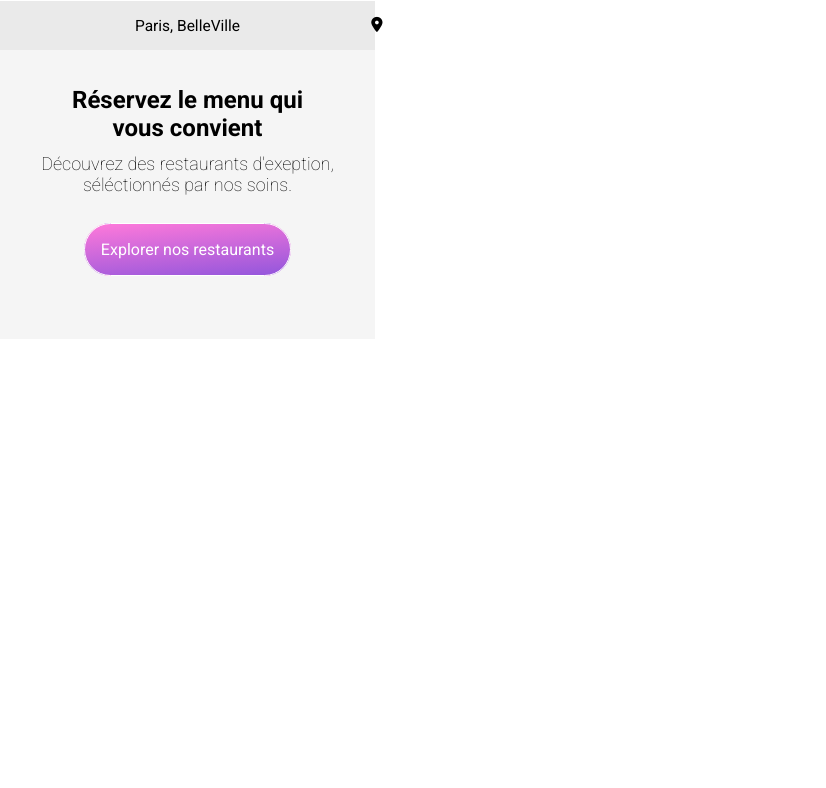
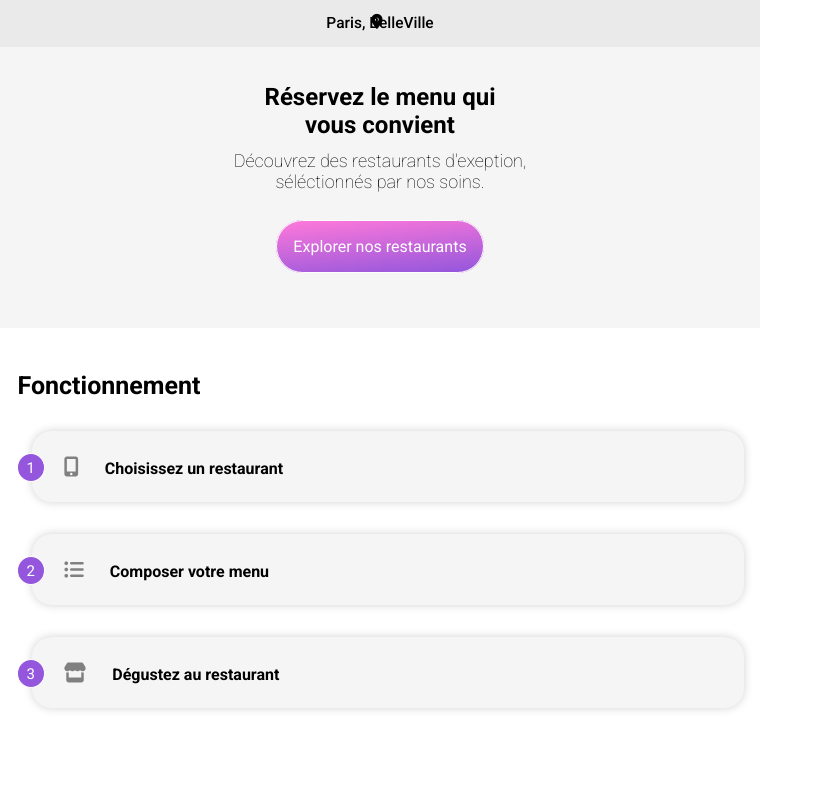
Before and after one commit to NLN74/OhMyFood_Nolan, a website: page index.html in a window 1280 px wide. Shown: the part 65-853 px from the top of the page, without its empty margins (0-826 px from the left). Before the commit the page ends 800 px from the top, so only its background shows below. Drawn offline with Linux system fonts and the light colour scheme; a web font is replaced by a local one.

Commit message:
Page daccueil avancer jusqua la partie fonctionnement plus que le hover

```diff
--- a/Sass/main.scss
+++ b/Sass/main.scss
@@ -1,16 +1,16 @@
 @import url('https://fonts.googleapis.com/css2?family=Roboto:ital,wght@0,100;0,300;0,400;0,500;0,700;0,900;1,100;1,300;1,400;1,500;1,700;1,900&family=Shrikhand&display=swap');
 
-
-
-  *{
-    width: 375px;
-  }
-
+*{
+    text-decoration: none;
+    font-family: 'Roboto';
+}
 
 body{
     margin: 0px;
     display: flex;
     flex-direction: column;
+    min-width: 375px;
+    max-width: 760px;
 }
 
 
@@ -18,10 +18,11 @@ body{
 header{
     text-align: center;
     margin-bottom: 0.25em;
-    padding: 1.7em 0em 0.2em 0em;
-    img{
-        width: 162px;
-    }
+    padding: 1.5em 0em 0.2em 0em;
+    box-shadow: 0px 1px 4px 0px gray;
+        img{
+            width: 162px;
+        }
 
 }
 
@@ -30,6 +31,7 @@ header{
     background-color: rgb(234, 234, 234);
     font-size: 15.5px;
     font-family: "Roboto";
+    font-weight: 500;
 
 
         p::before{
@@ -42,7 +44,7 @@ header{
 }
 
 .presentation{
-    padding-bottom: 5em;
+    padding-bottom: 4.5em;
     font-family: 'Roboto', sans-serif;
     text-align: center;
     background-color: rgb(245, 245, 245);
@@ -59,7 +61,6 @@ header{
         }
 
         a{
-            text-decoration: none;
             color: white;
             border: 1px solid;
             padding: 1em;
@@ -68,3 +69,63 @@ header{
 
         }
 }
+
+.fonctionnement{
+    display: flex;
+    flex-direction: column;
+    margin-bottom: 4em;
+
+        h3{
+            margin: 1.7em 0em 0.6em 0.7em;
+            font-size: 25px;
+            font-weight: bold;
+        }
+
+        div{
+            display: flex;
+            align-items: center;
+            border: 1px solid transparent;
+            box-shadow: 0px 0px 10px 0px rgb(210, 210, 210);
+            margin: 1em 1em 1em 2em;
+            padding: 0.6em 0em 0.4em 4.8em;
+            border-radius: 20px;
+            font-weight: bold;
+            color: black;
+            background-color: rgb(245, 245, 245);
+
+            &:hover{
+                background-color: #f5edff;
+            }
+
+        }
+
+
+
+
+        .icon_number{
+            position: absolute;
+            left: 1.1em;
+            color: white;
+            border-radius: 50%;
+            padding: 0.3em 0.6em 0.3em 0.6em;
+            border: 1px solid;
+            background-color: #9356DC;
+            font-size: 15px;
+            font-weight: lighter;
+        }
+
+
+        .icons{
+            font-size: 20px;
+            margin-left: -2.3em;
+            margin: 0em 1.3em 0em -2.3em;
+            color: gray;
+            font-family: 'FontAwesome';
+
+        }
+
+
+
+
+
+}
--- a/index.html
+++ b/index.html
@@ -12,7 +12,9 @@
 <body>
 
         <header>
+
             <img src="images/logo/ohmyfood.png" alt="Logo OhMyFood">
+
         </header>
 
         <section class="position">
@@ -22,19 +24,19 @@
         <section class="presentation">
 
                 <h2>Réservez le menu qui</br>vous convient</h2>
-                <p>Découvrez des restaurants d'exeption, séléctionnés par nos soins.</p>
+                <p>Découvrez des restaurants d'exeption,</br>séléctionnés par nos soins.</p>
                 <a href="">Explorer nos restaurants</a>
 
         </section>
 
-       <!-- <section class="fonctionnement">
+        <section class="fonctionnement">
             <h3>Fonctionnement</h3>
-            <a href="">Choisissez un restaurant</a>
-            <a href="">Composer votre menu</a>
-            <a href="">Dégustez au restaurant</a>
+            <div><p class="icon_number">1</p><p><i class="fa-solid fa-mobile-screen-button icons"></i>Choisissez un restaurant</p></div>
+            <div><p class="icon_number">2</p><p><i class="fa-solid fa-list-ul icons"></i>Composer votre menu</p></div>
+            <div><p class="icon_number">3</p><p><i class="fa-solid fa-store icons"></i>Dégustez au restaurant</p></div>
         </section>
 
-        <section class="restaurants">
+        <!--<section class="restaurants">
             <h3>Restaurants</h3>
 
             <figure class="La_palette_du_gout">
```
Also changed, not shown: style.css, 1 other file.
